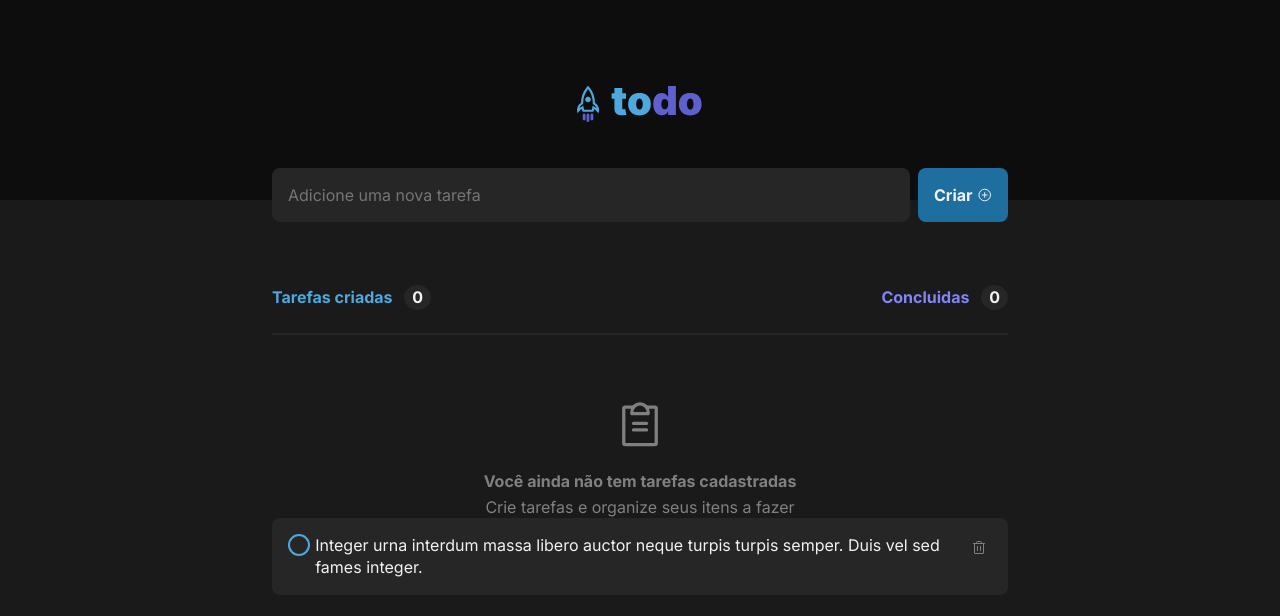
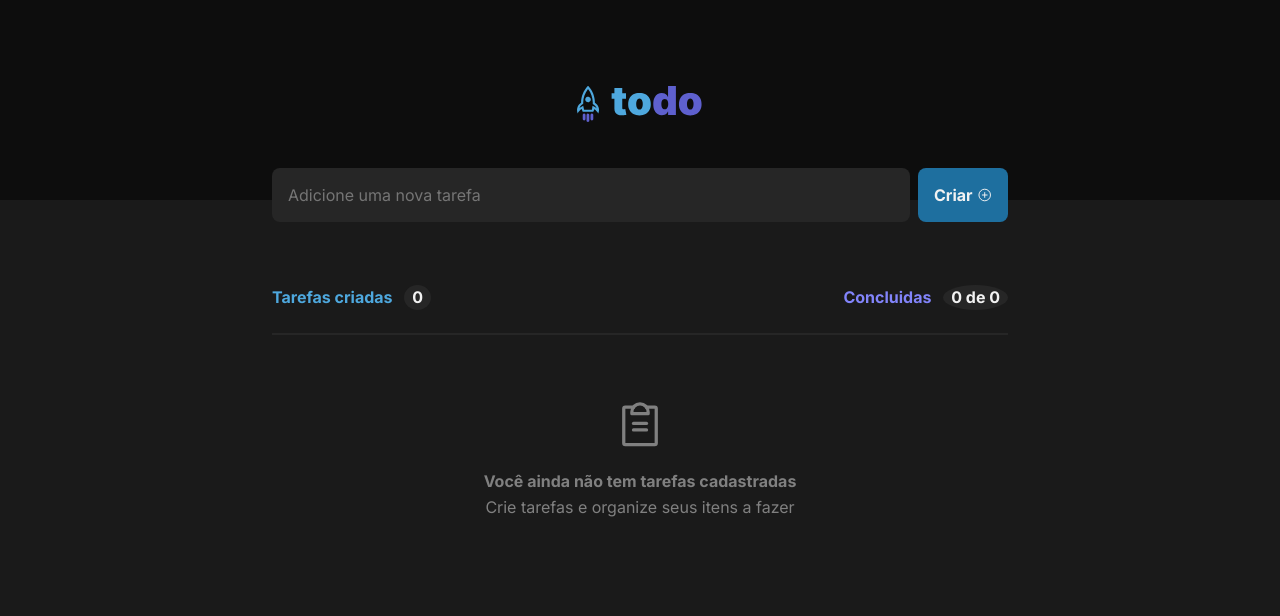
Before and after one commit to MaykonFranchini/ToDo-List, a React (Vite) app: page / in a window 1280 px wide. Shown: the top 616 px of the page. Built offline with nearby package versions, Linux system fonts and the light colour scheme.

Commit message:
React logic added to components - mark as completed and delete task

```diff
--- a/src/App.tsx
+++ b/src/App.tsx
@@ -4,15 +4,34 @@ import { Input } from './components/Input'
 import { TaskBox } from './components/TaskBox'
 import  './global.css'
 
+export interface Task {
+  content: string;
+  completed: boolean;
+
+}
 
 function App() {
 
+  const [tasksList, setTasksList] = useState<Task[]>([]);
+
+  function handleCreateTask(newTask:Task) {
+    setTasksList([...tasksList, newTask])
+  }
+  function handleDeleteTask(taskToDelete:string) {
+    const newTaskArray = tasksList.filter( taskItem => taskItem.content !== taskToDelete)
+    setTasksList([...newTaskArray])
+  }
+
+  function updateTaskStatus(task:string, completed:boolean) {
+    const newTaskArray = tasksList.filter( taskItem => taskItem.content !== task)
+    setTasksList([...newTaskArray, {content: task, completed:!completed}])
+  }
 
   return (
     <>
       <Header />
-      <Input />
-      <TaskBox />
+      <Input addTask={handleCreateTask}/>
+      <TaskBox tasks={tasksList} updateTask={updateTaskStatus} onDeleteTask={handleDeleteTask}/>
     </>
   )
 }
--- a/src/components/Input.tsx
+++ b/src/components/Input.tsx
@@ -1,12 +1,39 @@
+import { useState, ChangeEvent, FormEvent } from 'react'
+
 import { PlusCircle } from 'phosphor-react'
+import { Task } from '../App';
 
 import styles from './Input.module.css';
 
-export function Input() {
+interface InputProps {
+  addTask: (task:Task) => void;
+}
+
+export function Input({addTask}:InputProps) {
+
+  const [newTaskText, setNewTaskText] = useState('')
+
+  function handleNewTask(event: ChangeEvent<HTMLInputElement>) {
+   setNewTaskText(event.target.value);
+   console.log(newTaskText);
+  }
+
+  function handlecreateNewTask(event: FormEvent) {
+    event.preventDefault()
+
+    addTask({
+      content: newTaskText,
+      completed: false
+    })
+
+    setNewTaskText('')
+  }
+
+
   return (
     <div className={styles.wrapper}>
-      <form>
-        <input className={styles.input} type="text" placeholder="Adicione uma nova tarefa" />
+      <form onSubmit={handlecreateNewTask}>
+        <input onChange={handleNewTask} value={newTaskText} className={styles.input} type="text" placeholder="Adicione uma nova tarefa" />
         <button type="submit">Criar<PlusCircle /></button>
       </form>
     </div>
--- a/src/components/TaskBox.tsx
+++ b/src/components/TaskBox.tsx
@@ -1,22 +1,52 @@
+import { useState } from 'react';
+
 import styles from './TaskBox.module.css';
 import { ClipboardText } from 'phosphor-react'
 import { TaskItem } from './TaskItem';
+import { Task } from '../App'
 
-export function TaskBox() {
+interface TasksProps {
+  tasks: Task[];
+  updateTask: (task:string, completed:boolean) => void;
+  onDeleteTask: (task:string) => void;
+}
+
+export function TaskBox({tasks, updateTask, onDeleteTask}:TasksProps) {
+
+
+  const totalTasks = tasks.length;
+  const totalCompletedTasks = tasks.filter( task => task.completed === true).length
+
   return (
     <div className={styles.taskbox}>
       <header>
-        <p className={styles.totalTasks}>Tarefas criadas <span className={styles.taskCount}>0</span></p>
-        <p className={styles.doneTasks}>Concluidas <span className={styles.taskCount}>0</span></p>
+        <p className={styles.totalTasks}>Tarefas criadas <span className={styles.taskCount}>{totalTasks}</span></p>
+        <p className={styles.doneTasks}>Concluidas <span className={styles.taskCount}>{totalCompletedTasks} de {totalTasks}</span></p>
       </header>
 
-      <div className={styles.emptyTasksBox}>
+
+      {tasks.length <= 0 && <div className={styles.emptyTasksBox}>
         <ClipboardText size={52} />
         <strong>Você ainda não tem tarefas cadastradas</strong>
         <p>Crie tarefas e organize seus itens a fazer</p>
       </div>
+      }
 
-      <TaskItem />
+
+      {tasks?.map(element => {
+            return (
+              <TaskItem
+              key={element.content}
+              content={element.content}
+              completed={element.completed}
+              onCheckTask={updateTask}
+              deleteTask={onDeleteTask}
+            />
+            )
+          }
+        )
+      }
+
     </div>
   )
 }
--- a/src/components/TaskItem.module.css
+++ b/src/components/TaskItem.module.css
@@ -15,6 +15,7 @@
   cursor: pointer;
   border-radius: 4px;
   font-weight: bold;
+  border: none;
 }
 
 .deleteIcon:hover {
--- a/src/components/TaskItem.tsx
+++ b/src/components/TaskItem.tsx
@@ -1,18 +1,31 @@
-import { Trash, Check } from 'phosphor-react';
+import { Trash } from 'phosphor-react';
 import styles from './TaskItem.module.css'
-export function TaskItem() {
+import { Task } from '../App'
+
+interface TaskProps extends Task {
+  onCheckTask: (task:string, completed:boolean)=> void;
+  deleteTask: (task:string)=> void;
+}
+
+export function TaskItem({content, completed, onCheckTask, deleteTask}:TaskProps) {
+
+  function updatetask() {
+    onCheckTask(content, completed)
+  }
+  function handleDeleteTask() {
+    deleteTask(content)
+  }
+
   return (
     <div className={styles.taskList}>
       <div>
-        <label htmlFor="task">
-          <input type="checkbox" id='task' />
-          <p>Integer urna interdum massa libero auctor neque turpis turpis semper. Duis vel sed fames integer.</p>
+        <label htmlFor={content}>
+          <input type="checkbox" id={content} onChange={updatetask} checked={completed} />
+          <p>{content}</p>
           <span className={styles.taskCheckbox}></span>
         </label>
       </div>
-      <span className={styles.deleteIcon}>
-        <Trash size={16} />
-      </span>
+      <button className={styles.deleteIcon} onClick={handleDeleteTask}><Trash size={16} /></button>
     </div>
   )
 }
```
